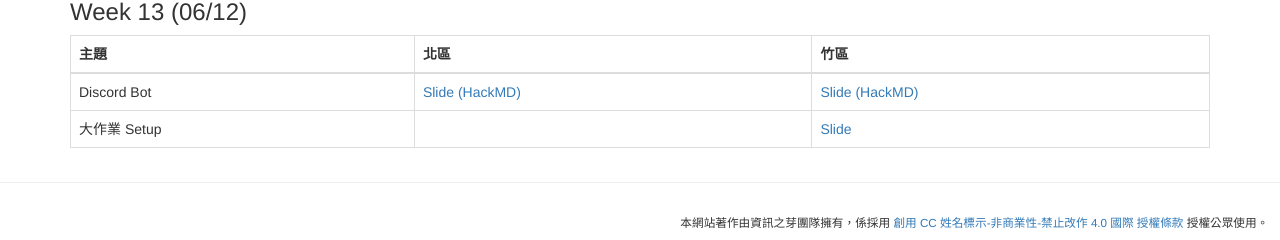
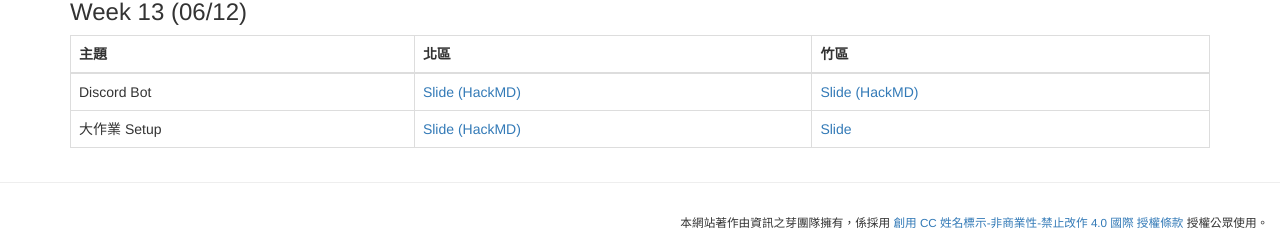
Before and after one commit to tw-csie-sprout/py2022, a Jekyll site: the page built from slides.md, in a window 1280 px wide and 900 px high, scrolled down 1589 px. Shown: the part 657-897 px from the top of the window. Built offline with Jekyll 4.4.1, drawn with Linux system fonts in a browser that asks for light colours.

Commit message:
Update slides.md

```diff
--- a/slides.md
+++ b/slides.md
@@ -106,4 +106,4 @@ title: "課程講義"
 | 主題 | 北區 | 竹區 |
 | --- | --- | --- |
 | Discord Bot | [Slide (HackMD)](https://hackmd.io/@Ev0n9YKlTzCKhedHrgZ2zw/Sy9ux3b_9#/) | [Slide (HackMD)](https://hackmd.io/@Sean64/dc-bot) |
-| 大作業 Setup |  | [Slide](https://drive.google.com/file/d/1gUcUSxjU9emANvrK3EoCeyWHVHojHTTA/view) |
+| 大作業 Setup | [Slide (HackMD)](https://hackmd.io/JBeV2Ig-TMGv_8T_TlY4DA?view=&fbclid=IwAR33kH5LWwe44i6BUhzWNEeCk6e4gBdTlRtjzLe-hG0Y9iZrkMANUkDw8bQ) | [Slide](https://drive.google.com/file/d/1gUcUSxjU9emANvrK3EoCeyWHVHojHTTA/view) |
```
